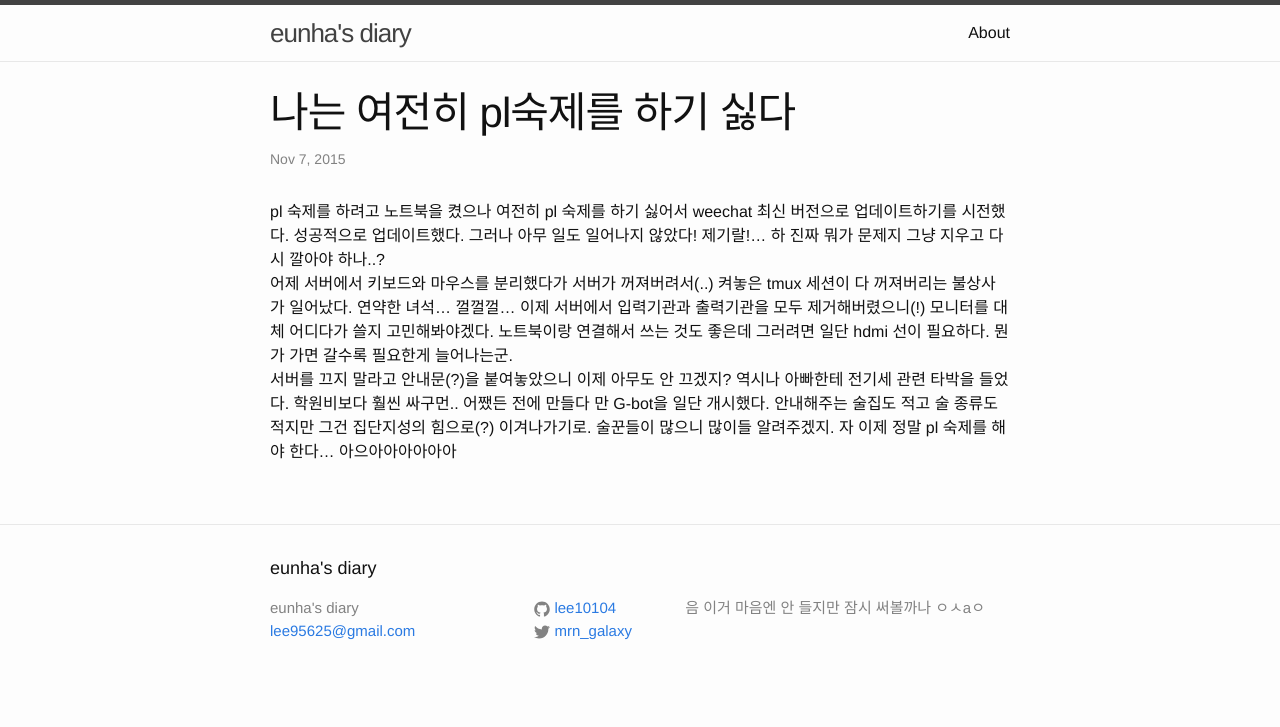
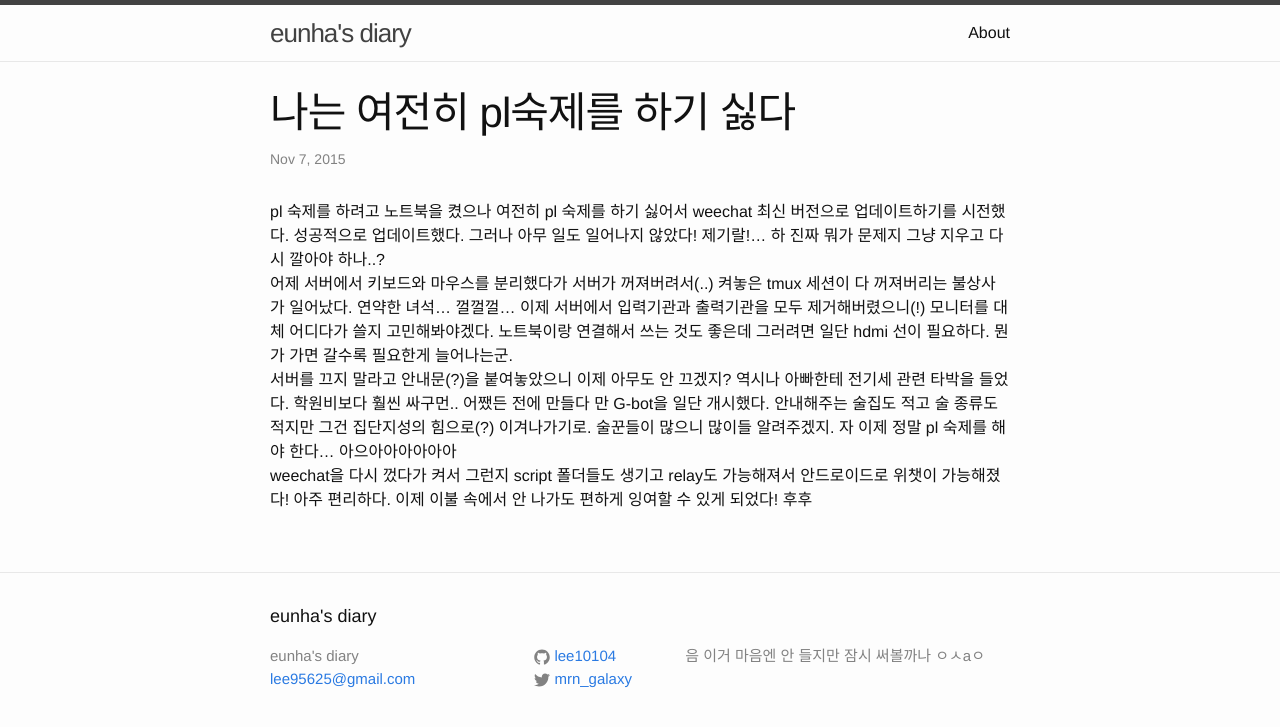
Before and after one commit to lee10104/blog, a Jekyll site: the page built from _posts/2015-11-07-still-not-want-to-do-hw.markdown, in a window 1280 px wide. Shown: the top 727 px of the page. Built offline with Jekyll 4.4.1, drawn with Linux system fonts in a browser that asks for light colours.

Commit message:
파비콘 파일 추가, 그런데 왜 안 되지

```diff
--- a/_posts/2015-11-07-still-not-want-to-do-hw.markdown
+++ b/_posts/2015-11-07-still-not-want-to-do-hw.markdown
@@ -5,4 +5,5 @@
 ---
 pl 숙제를 하려고 노트북을 켰으나 여전히 pl 숙제를 하기 싫어서 weechat 최신 버전으로 업데이트하기를 시전했다. 성공적으로 업데이트했다. 그러나 아무 일도 일어나지 않았다! 제기랄!... 하 진짜 뭐가 문제지 그냥 지우고 다시 깔아야 하나..?<br>
 어제 서버에서 키보드와 마우스를 분리했다가 서버가 꺼져버려서(..) 켜놓은 tmux 세션이 다 꺼져버리는 불상사가 일어났다. 연약한 녀석... 껄껄껄... 이제 서버에서 입력기관과 출력기관을 모두 제거해버렸으니(!) 모니터를 대체 어디다가 쓸지 고민해봐야겠다. 노트북이랑 연결해서 쓰는 것도 좋은데 그러려면 일단 hdmi 선이 필요하다. 뭔가 가면 갈수록 필요한게 늘어나는군.<br>
-서버를 끄지 말라고 안내문(?)을 붙여놓았으니 이제 아무도 안 끄겠지? 역시나 아빠한테 전기세 관련 타박을 들었다. 학원비보다 훨씬 싸구먼.. 어쨌든 전에 만들다 만 G-bot을 일단 개시했다. 안내해주는 술집도 적고 술 종류도 적지만 그건 집단지성의 힘으로(?) 이겨나가기로. 술꾼들이 많으니 많이들 알려주겠지. 자 이제 정말 pl 숙제를 해야 한다... 아으아아아아아아
+서버를 끄지 말라고 안내문(?)을 붙여놓았으니 이제 아무도 안 끄겠지? 역시나 아빠한테 전기세 관련 타박을 들었다. 학원비보다 훨씬 싸구먼.. 어쨌든 전에 만들다 만 G-bot을 일단 개시했다. 안내해주는 술집도 적고 술 종류도 적지만 그건 집단지성의 힘으로(?) 이겨나가기로. 술꾼들이 많으니 많이들 알려주겠지. 자 이제 정말 pl 숙제를 해야 한다... 아으아아아아아아<br>
+weechat을 다시 껐다가 켜서 그런지 script 폴더들도 생기고 relay도 가능해져서 안드로이드로 위챗이 가능해졌다! 아주 편리하다. 이제 이불 속에서 안 나가도 편하게 잉여할 수 있게 되었다! 후후
```
Also changed, not shown: favicon.ico (added).
